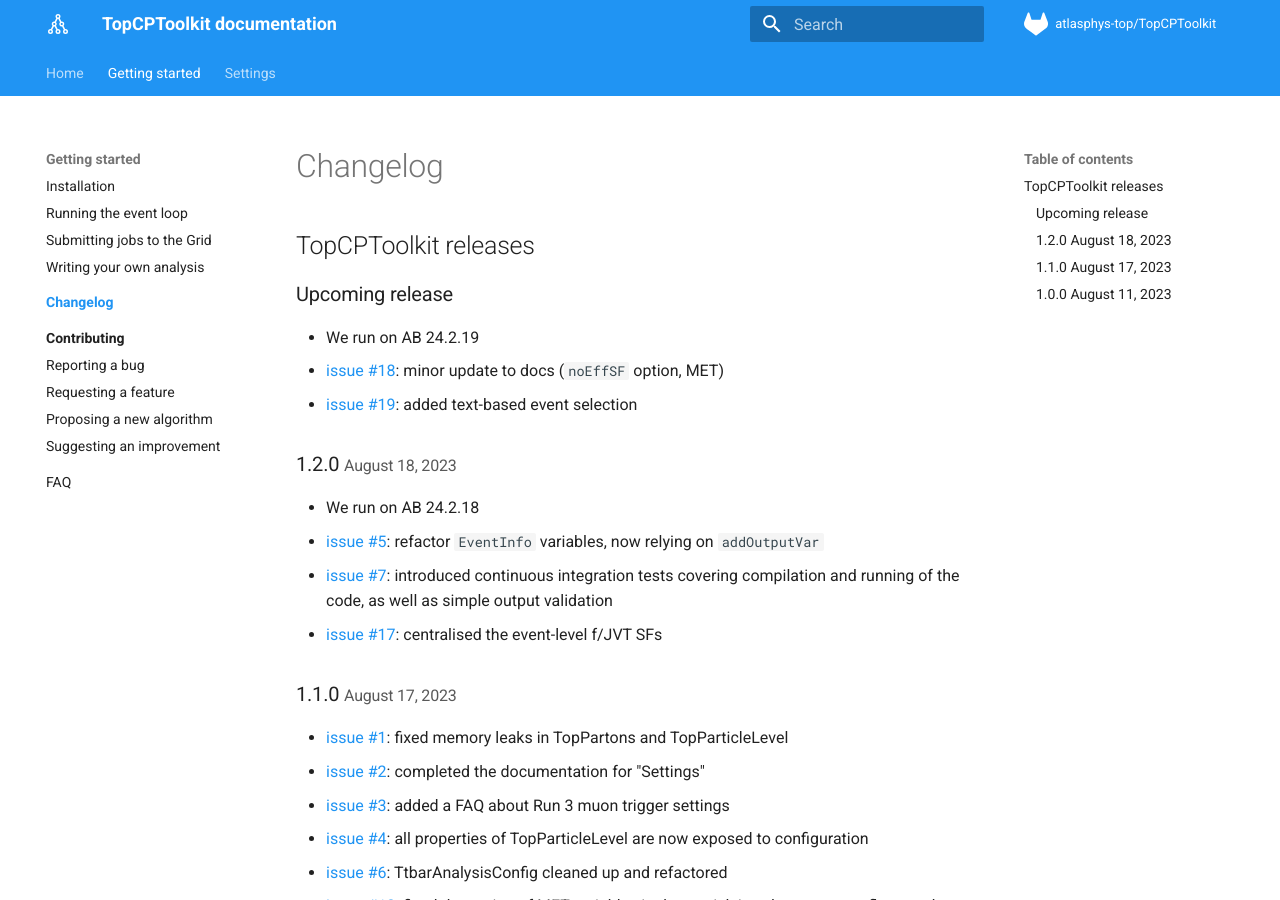
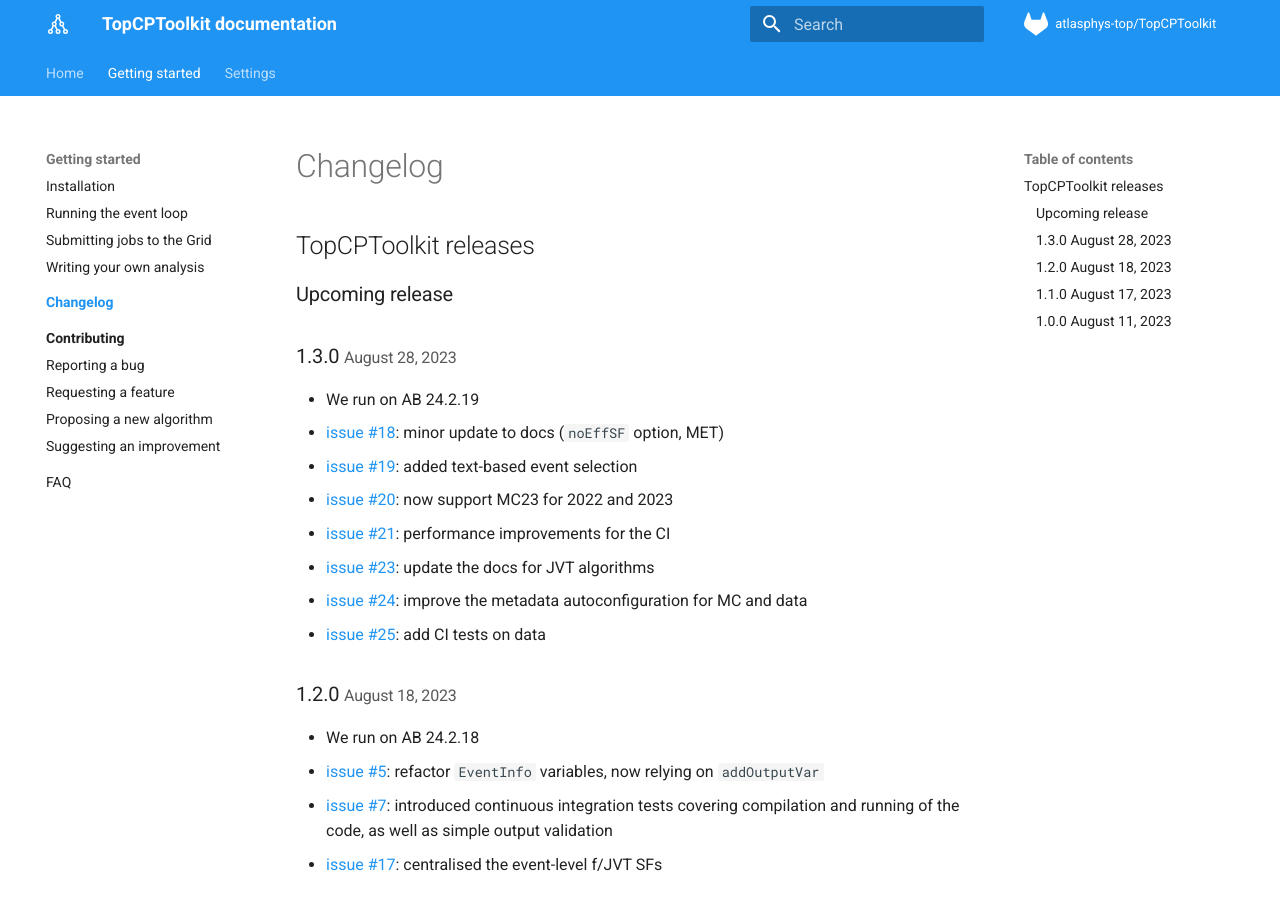
Before and after one commit to SuperNova76/TopCPToolKit, an MkDocs documentation site: the page built from docs/changelog/index.md, in a window 1280 px wide and 900 px high. Built offline with MkDocs 1.6.1 and Material for MkDocs 9.7.7, drawn with Linux system fonts in a browser that asks for light colours.

Commit message:
ready for v1.3.0

```diff
--- a/docs/changelog/index.md
+++ b/docs/changelog/index.md
@@ -4,9 +4,16 @@
 
 ### Upcoming release
 
+### 1.3.0 <small>August 28, 2023</small>
+
 - We run on AB 24.2.19
 - [issue #18](https://gitlab.cern.ch/atlasphys-top/reco/TopCPToolkit/-/issues/18): minor update to docs (`noEffSF` option, MET)
 - [issue #19](https://gitlab.cern.ch/atlasphys-top/reco/TopCPToolkit/-/issues/19): added text-based event selection
+- [issue #20](https://gitlab.cern.ch/atlasphys-top/reco/TopCPToolkit/-/issues/20): now support MC23 for 2022 and 2023
+- [issue #21](https://gitlab.cern.ch/atlasphys-top/reco/TopCPToolkit/-/issues/21): performance improvements for the CI
+- [issue #23](https://gitlab.cern.ch/atlasphys-top/reco/TopCPToolkit/-/issues/23): update the docs for JVT algorithms
+- [issue #24](https://gitlab.cern.ch/atlasphys-top/reco/TopCPToolkit/-/issues/24): improve the metadata autoconfiguration for MC and data
+- [issue #25](https://gitlab.cern.ch/atlasphys-top/reco/TopCPToolkit/-/issues/25): add CI tests on data
 
 ### 1.2.0 <small>August 18, 2023</small>
 
```
